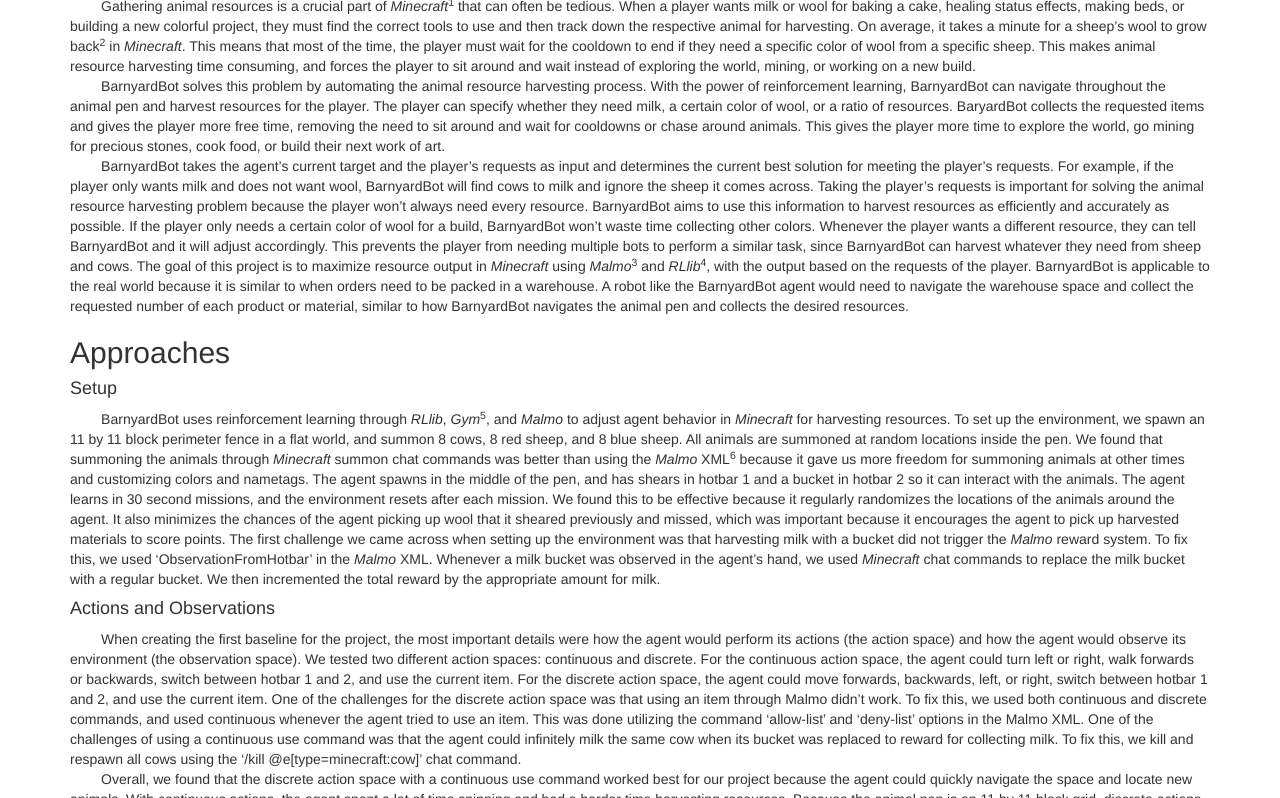
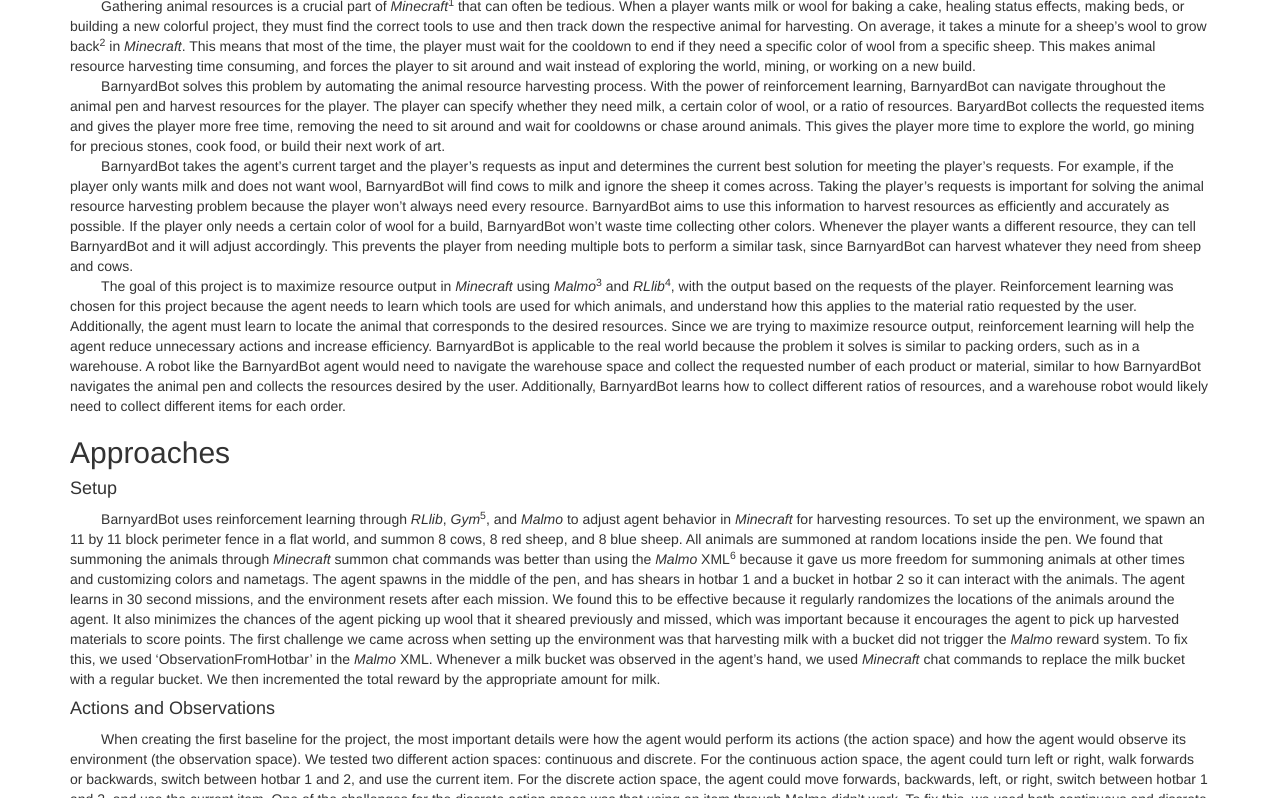
Before and after one commit to brandonmeyer/BarnyardBot, a Jekyll site: the page built from docs/final.md, in a window 1280 px wide and 900 px high, scrolled down 471 px, cut to the strip 102-900 px from the top of the window. Built offline with Jekyll 4.4.1, drawn with Linux system fonts in a browser that asks for light colours; formulas are drawn with MathJax 3.

Commit message:
Update final.md

```diff
--- a/docs/final.md
+++ b/docs/final.md
@@ -8,7 +8,8 @@
 <img src="https://user-images.githubusercontent.com/51243475/144334516-68004b17-8994-4385-a4c4-7a60bf262afb.png" alt="Problem Image" width="425" height="300">  <br/>
 &nbsp;&nbsp;&nbsp;&nbsp;&nbsp;&nbsp;&nbsp;&nbsp;Gathering animal resources is a crucial part of *Minecraft*<sup>1</sup> that can often be tedious. When a player wants milk or wool for baking a cake, healing status effects, making beds, or building a new colorful project, they must find the correct tools to use and then track down the respective animal for harvesting. On average, it takes a minute for a sheep's wool to grow back<sup>2</sup> in *Minecraft*. This means that most of the time, the player must wait for the cooldown to end if they need a specific color of wool from a specific sheep. This makes animal resource harvesting time consuming, and forces the player to sit around and wait instead of exploring the world, mining, or working on a new build.  <br/>
 &nbsp;&nbsp;&nbsp;&nbsp;&nbsp;&nbsp;&nbsp;&nbsp;BarnyardBot solves this problem by automating the animal resource harvesting process. With the power of reinforcement learning, BarnyardBot can navigate throughout the animal pen and harvest resources for the player. The player can specify whether they need milk, a certain color of wool, or a ratio of resources. BaryardBot collects the requested items and gives the player more free time, removing the need to sit around and wait for cooldowns or chase around animals. This gives the player more time to explore the world, go mining for precious stones, cook food, or build their next work of art.  <br/>
-&nbsp;&nbsp;&nbsp;&nbsp;&nbsp;&nbsp;&nbsp;&nbsp;BarnyardBot takes the agent's current target and the player's requests as input and determines the current best solution for meeting the player's requests. For example, if the player only wants milk and does not want wool, BarnyardBot will find cows to milk and ignore the sheep it comes across. Taking the player's requests is important for solving the animal resource harvesting problem because the player won't always need every resource. BarnyardBot aims to use this information to harvest resources as efficiently and accurately as possible. If the player only needs a certain color of wool for a build, BarnyardBot won't waste time collecting other colors. Whenever the player wants a different resource, they can tell BarnyardBot and it will adjust accordingly. This prevents the player from needing multiple bots to perform a similar task, since BarnyardBot can harvest whatever they need from sheep and cows. The goal of this project is to maximize resource output in *Minecraft* using *Malmo*<sup>3</sup> and *RLlib*<sup>4</sup>, with the output based on the requests of the player. BarnyardBot is applicable to the real world because it is similar to when orders need to be packed in a warehouse. A robot like the BarnyardBot agent would need to navigate the warehouse space and collect the requested number of each product or material, similar to how BarnyardBot navigates the animal pen and collects the desired resources.
+&nbsp;&nbsp;&nbsp;&nbsp;&nbsp;&nbsp;&nbsp;&nbsp;BarnyardBot takes the agent's current target and the player's requests as input and determines the current best solution for meeting the player's requests. For example, if the player only wants milk and does not want wool, BarnyardBot will find cows to milk and ignore the sheep it comes across. Taking the player's requests is important for solving the animal resource harvesting problem because the player won't always need every resource. BarnyardBot aims to use this information to harvest resources as efficiently and accurately as possible. If the player only needs a certain color of wool for a build, BarnyardBot won't waste time collecting other colors. Whenever the player wants a different resource, they can tell BarnyardBot and it will adjust accordingly. This prevents the player from needing multiple bots to perform a similar task, since BarnyardBot can harvest whatever they need from sheep and cows.<br/>
+&nbsp;&nbsp;&nbsp;&nbsp;&nbsp;&nbsp;&nbsp;&nbsp;The goal of this project is to maximize resource output in *Minecraft* using *Malmo*<sup>3</sup> and *RLlib*<sup>4</sup>, with the output based on the requests of the player. Reinforcement learning was chosen for this project because the agent needs to learn which tools are used for which animals, and understand how this applies to the material ratio requested by the user. Additionally, the agent must learn to locate the animal that corresponds to the desired resources. Since we are trying to maximize resource output, reinforcement learning will help the agent reduce unnecessary actions and increase efficiency. BarnyardBot is applicable to the real world because the problem it solves is similar to packing orders, such as in a warehouse. A robot like the BarnyardBot agent would need to navigate the warehouse space and collect the requested number of each product or material, similar to how BarnyardBot navigates the animal pen and collects the resources desired by the user. Additionally, BarnyardBot learns how to collect different ratios of resources, and a warehouse robot would likely need to collect different items for each order.
 
 ## Approaches
 #### Setup
```
